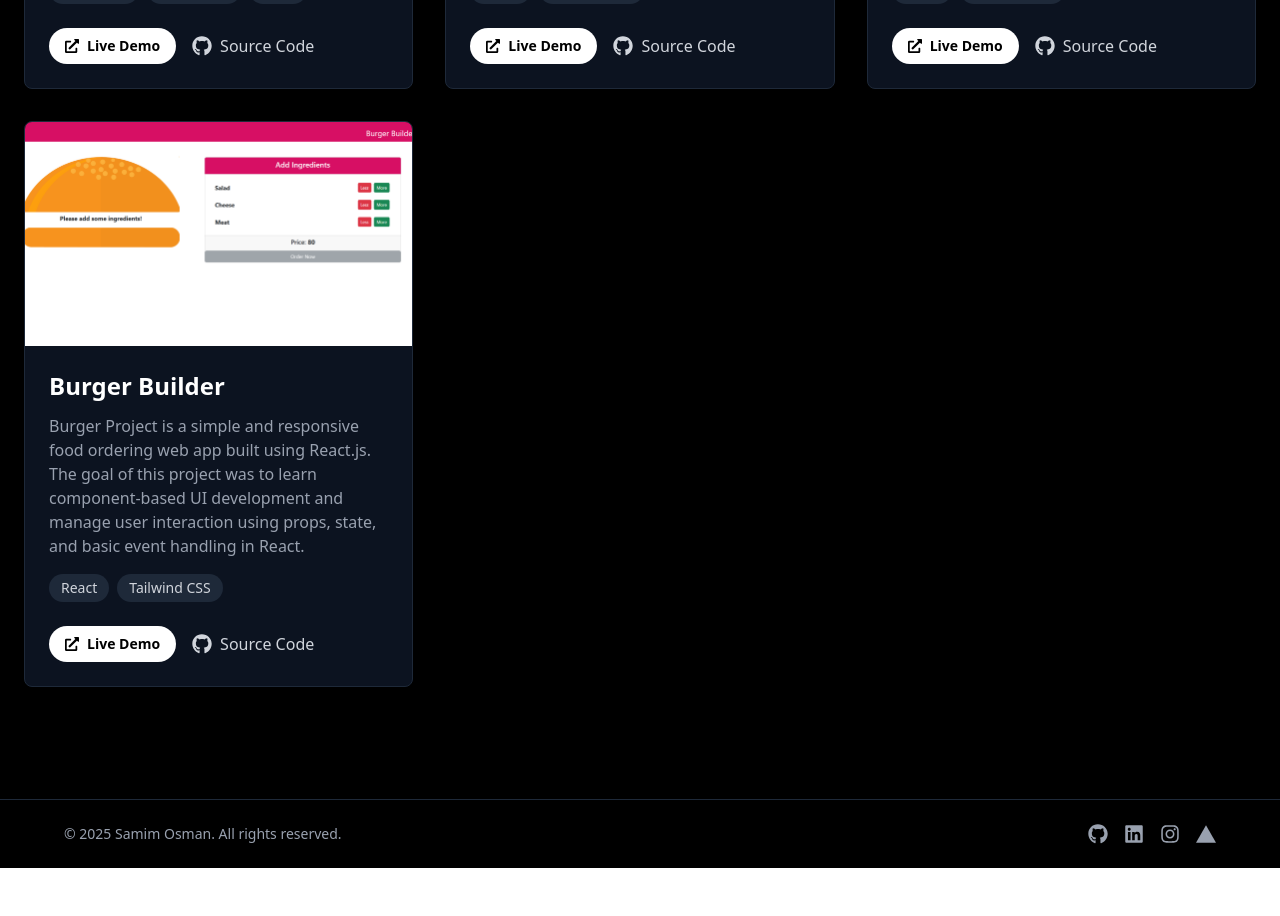
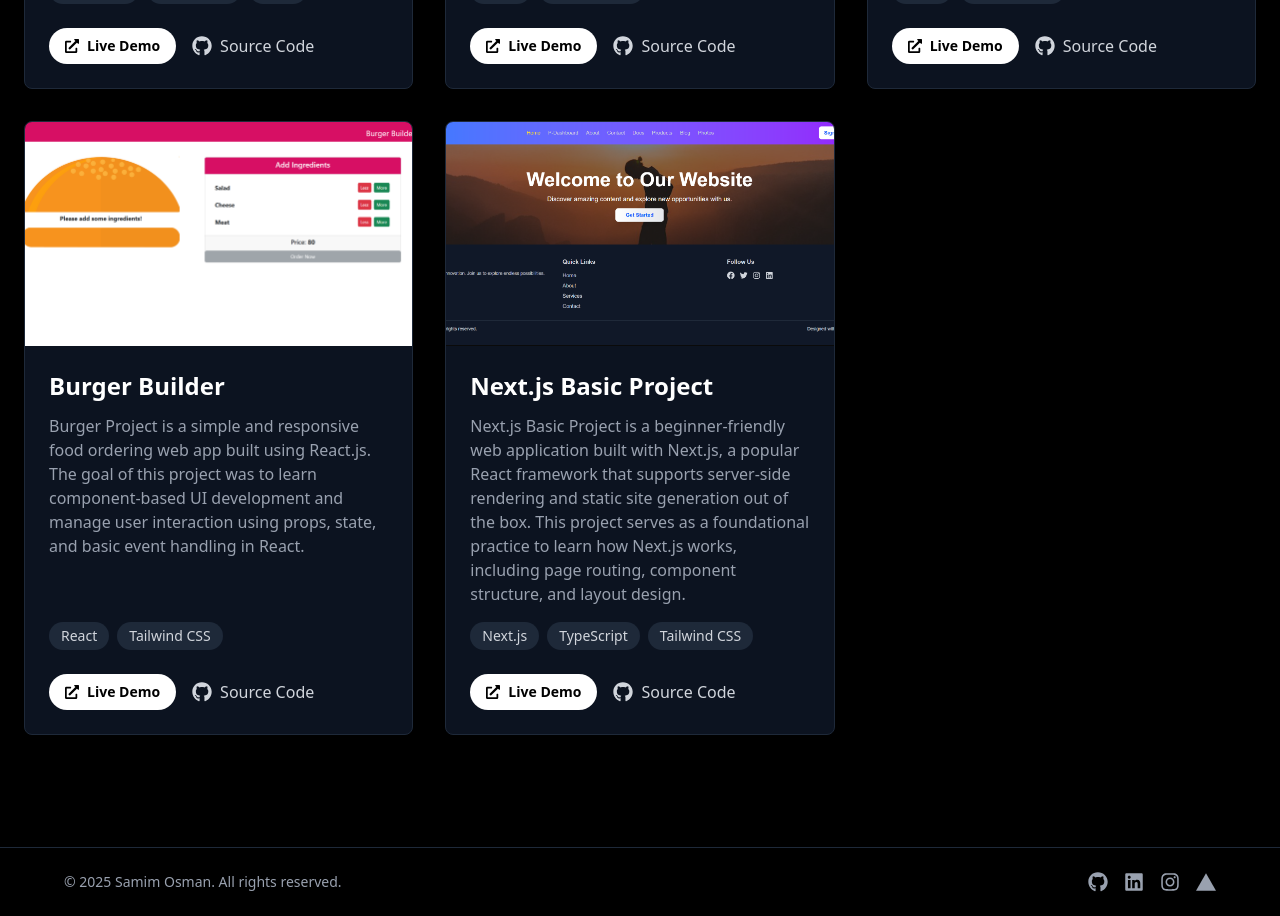
Before and after one commit to samimOsman754/portfolio-site, a React (Vite) app: page /projects in a window 1280 px wide. Shown: the part 920-1836 px from the top of the page. Before the commit the page ends 1788 px from the top, so only its background shows below. Built offline with nearby package versions, Linux system fonts and the light colour scheme.

Commit message:
besic-project updated

```diff
--- a/src/pages/Projects.jsx
+++ b/src/pages/Projects.jsx
@@ -8,7 +8,6 @@ import PantoFurniture from "../assets/project/PantoFurniture.png";
 import WebAgency from "../assets/project/WebAgency.png";
 import Burger from "../assets/project/BurgerBuilder.png";
 import NexsjsBasic from "../assets/project/NextjsBasic.png";
-import { title } from "framer-motion/client";
 
 // NOTE: You can add your project images to the `src/assets` folder
 // and import them here, then uncomment the image property in projectsData.
@@ -55,6 +54,16 @@ const projectsData = [
     tags: ["React", "Tailwind CSS"],
     liveUrl: "https://burger-project-eta.vercel.app/",
     githubUrl: "https://github.com/samimOsman754/Burger-project",
+  },
+  {
+    title: "Next.js Basic Project",
+    description:
+      "Next.js Basic Project is a beginner-friendly web application built with Next.js, a popular React framework that supports server-side rendering and static site generation out of the box. This project serves as a foundational practice to learn how Next.js works, including page routing, component structure, and layout design.",
+    // image: Project3Img,
+    image: NexsjsBasic,
+    tags: ["Next.js", "TypeScript", "Tailwind CSS"],
+    liveUrl: "https://next-js-basic-project-kohl.vercel.app/",
+    githubUrl: "https://github.com/samimOsman754/next.js-basic-project",
   },
 ];
 
```
